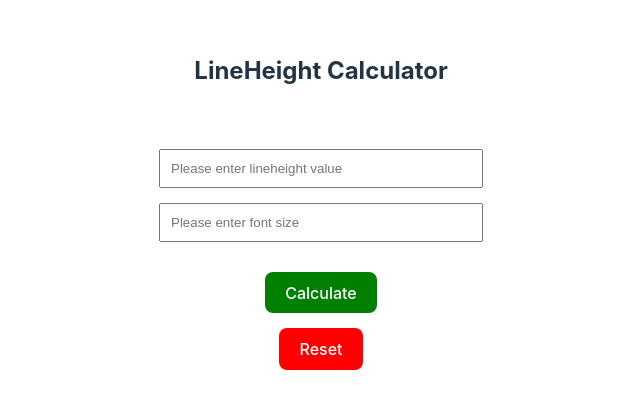
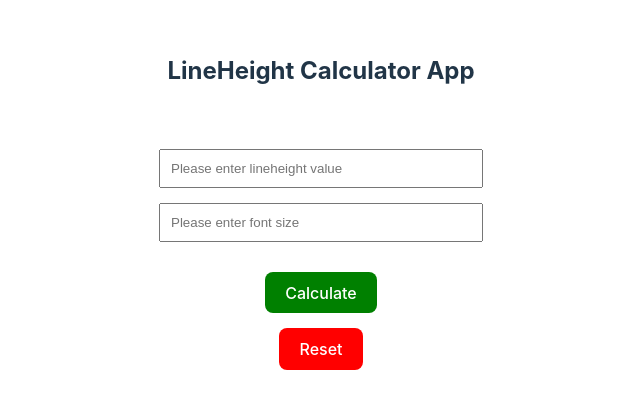
Before and after one commit to QMHLO/lineheight-calculator, a React (Vite) app: page / in a window 1280 px wide. Shown: the part 191-600 px from the top of the page, without its empty margins (319-959 px from the left). Built offline with nearby package versions, Linux system fonts and the light colour scheme.

Commit message:
Update App.jsx

```diff
--- a/src/App.jsx
+++ b/src/App.jsx
@@ -44,7 +44,7 @@ function App() {
   return (
     <>
       <div className="block">
-        <h2>LineHeight Calculator</h2>
+        <h2>LineHeight Calculator App</h2>
         <p className="result">{data.result !== null ? `Result: ${data.result}` : null}</p>
         <form onSubmit={submitHandler}>
           <input name="lineValue" value={data.lineValue} type="number" onChange={onChangeHandler} placeholder="Please enter lineheight value" required />
```
